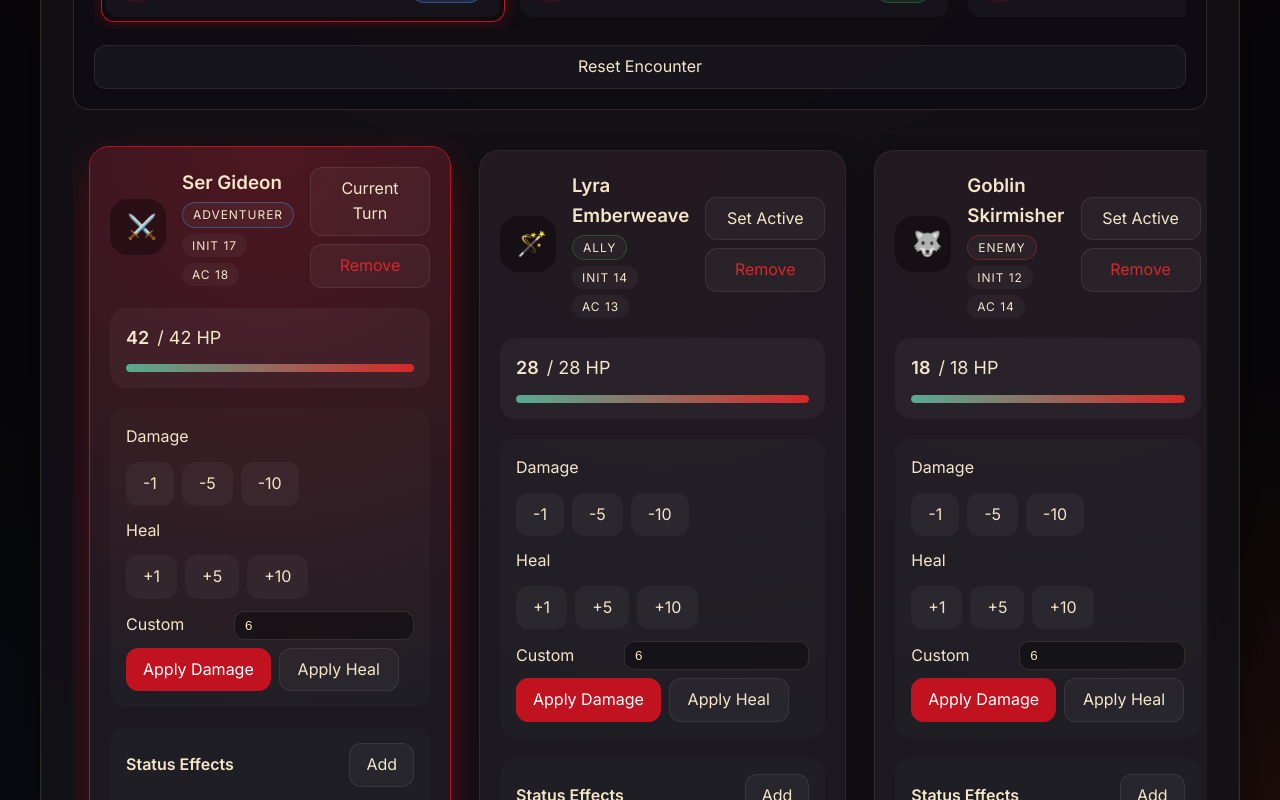
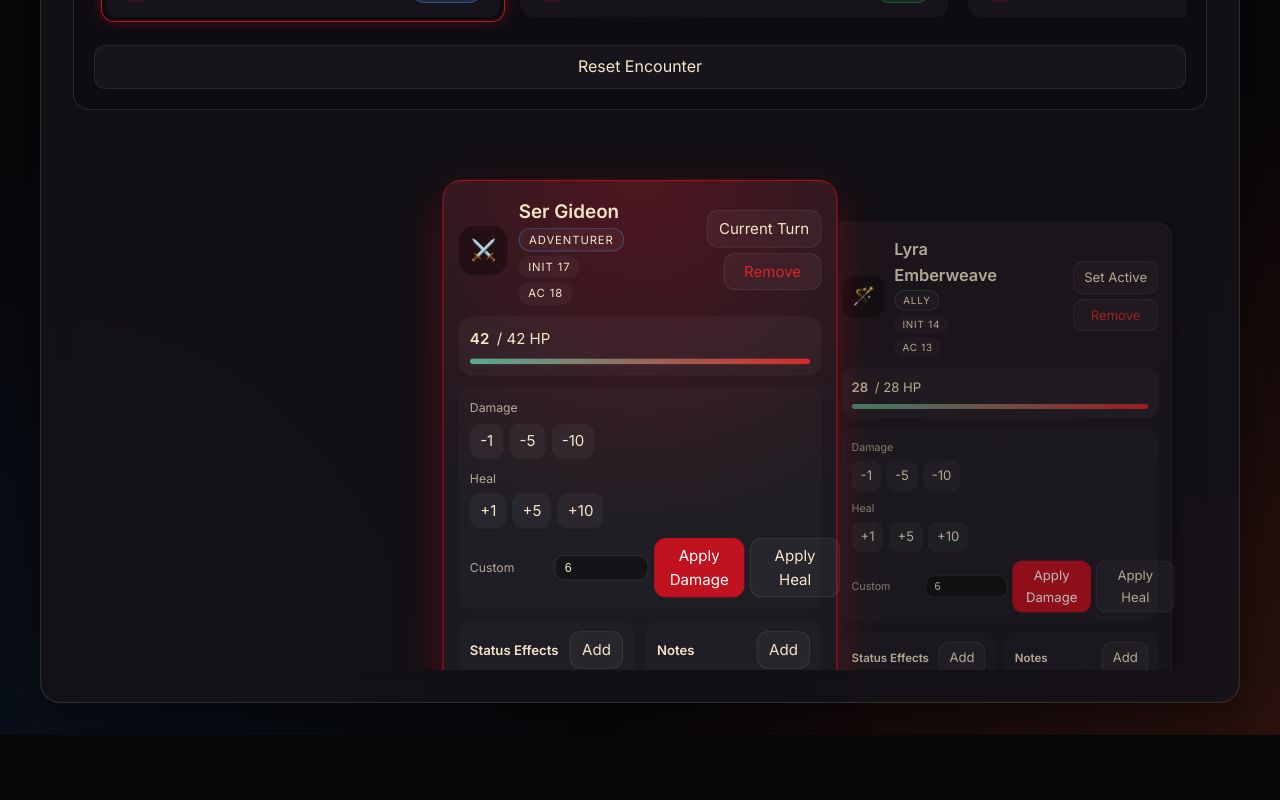
Before and after one commit to dmateja724/dnd-combat-tracker, a React (Vite) app: page / in a window 1280 px wide. Shown: the part 340-1140 px from the top of the page. After the commit the page ends 1075 px from the top, so only its background shows below. Built offline with nearby package versions, Linux system fonts and the light colour scheme; a web font is replaced by a local one.

Commit message:
added carousel to combatants

```diff
--- a/src/components/CombatTracker.tsx
+++ b/src/components/CombatTracker.tsx
@@ -1,17 +1,21 @@
 import { useEffect, useRef, useState } from 'react';
+import type { CSSProperties } from 'react';
 import { useCombatTracker } from '../hooks/useCombatTracker';
 import InitiativeList from './InitiativeList';
 import CombatantCard from './CombatantCard';
 import AddCombatantForm from './forms/AddCombatantForm';
 import type { StatusEffectTemplate } from '../types';
 
+type CarouselItemStyle = CSSProperties & {
+  '--offset'?: number;
+  '--abs-offset'?: number;
+};
+
 const CombatTracker = () => {
   const { state, actions, presets } = useCombatTracker();
   const [showCreatePanel, setShowCreatePanel] = useState(false);
   const initiativeScrollRef = useRef<HTMLDivElement | null>(null);
   const initiativeRefs = useRef(new Map<string, HTMLLIElement>());
-  const combatantScrollRef = useRef<HTMLDivElement | null>(null);
-  const combatantRefs = useRef(new Map<string, HTMLDivElement>());
 
   const handleAddStatus = (combatantId: string, template: StatusEffectTemplate, rounds: number | null, note?: string) => {
     actions.addStatus(combatantId, template, rounds, note);
@@ -41,19 +45,16 @@ const CombatTracker = () => {
     scrollItemIntoView(container, item);
   }, [state.activeCombatantId, state.combatants]);
 
-  useEffect(() => {
-    if (!state.activeCombatantId) return;
-    const container = combatantScrollRef.current;
-    const card = combatantRefs.current.get(state.activeCombatantId);
-    if (!container || !card) return;
-    scrollItemIntoView(container, card);
-  }, [state.activeCombatantId, state.combatants]);
+  const activeIndex = state.activeCombatantId
+    ? state.combatants.findIndex((combatant) => combatant.id === state.activeCombatantId)
+    : 0;
+  const normalizedActiveIndex = activeIndex === -1 ? 0 : activeIndex;
 
   return (
     <div className="tracker-shell">
       <header className="tracker-header">
         <div>
-          <h1>Dungeons & Tactics</h1>
+          <h1>D&D Combat Tracker</h1>
           <p className="tracker-subtitle">Keep the encounter flowing with initiative, damage, and status tracking.</p>
         </div>
         <div className="tracker-round">
@@ -125,22 +126,29 @@ const CombatTracker = () => {
               )}
             </div>
           ) : (
-            <div className="combatant-scroll" ref={combatantScrollRef}>
-              {state.combatants.map((combatant) => (
+            <div className="combatant-carousel">
+              <div className="combatant-carousel-track">
+                {state.combatants.map((combatant, index) => {
+                  const isActive = combatant.id === state.activeCombatantId || (!state.activeCombatantId && index === normalizedActiveIndex);
+                  const offset = index - normalizedActiveIndex;
+                  const distance = Math.abs(offset);
+                  const style: CarouselItemStyle = {
+                    '--offset': offset,
+                    '--abs-offset': distance,
+                    zIndex: state.combatants.length - distance,
+                    opacity: distance > 2 ? 0 : Math.max(0.2, 1 - distance * 0.18),
+                    pointerEvents: distance > 2 ? 'none' : 'auto'
+                  };
+
+                  return (
                     <div
                       key={combatant.id}
-                  className="combatant-card-wrapper"
-                  ref={(node) => {
-                    if (node) {
-                      combatantRefs.current.set(combatant.id, node);
-                    } else {
-                      combatantRefs.current.delete(combatant.id);
-                    }
-                  }}
+                      className={`combatant-carousel-item${isActive ? ' active' : ''}`}
+                      style={style}
                     >
                       <CombatantCard
                         combatant={combatant}
-                    isActive={combatant.id === state.activeCombatantId}
+                        isActive={isActive}
                         onCenter={() => actions.setActiveCombatant(combatant.id)}
                         onDamage={(amount) => actions.applyDelta(combatant.id, amount)}
                         onHeal={(amount) => actions.applyDelta(combatant.id, -amount)}
@@ -151,7 +159,9 @@ const CombatTracker = () => {
                         statusPresets={presets.statuses}
                       />
                     </div>
-              ))}
+                  );
+                })}
+              </div>
             </div>
           )}
         </section>
--- a/src/components/CombatantCard.tsx
+++ b/src/components/CombatantCard.tsx
@@ -189,6 +189,7 @@ const CombatantCard = ({
         </form>
       </section>
 
+      <div className="card-bottom">
         <section className="status-section">
           <div className="status-head">
             <h4>Status Effects</h4>
@@ -336,6 +337,7 @@ const CombatantCard = ({
             </p>
           )}
         </section>
+      </div>
     </article>
   );
 };
--- a/src/styles.css
+++ b/src/styles.css
@@ -179,36 +179,64 @@ button {
   gap: 16px;
 }
 
-.combatant-scroll {
-  display: inline-flex;
-  gap: 12px;
-  overflow-x: auto;
-  padding: 8px 8px 12px;
-  min-height: 100%;
+.combatant-carousel {
+  --carousel-item-gap: clamp(260px, 40vw, 360px);
+  display: flex;
+  justify-content: center;
+  min-height: clamp(460px, 58vh, 520px);
+  padding: 32px 0 40px;
+  position: relative;
+  overflow-x: hidden;
+  overflow-y: visible;
 }
 
-.combatant-scroll::-webkit-scrollbar {
-  height: 10px;
+.combatant-carousel-track {
+  position: relative;
+  width: min(100%, 960px);
+  min-height: inherit;
 }
 
-.combatant-scroll::-webkit-scrollbar-thumb {
-  background: rgba(255, 255, 255, 0.12);
-  border-radius: 999px;
+.combatant-carousel-item {
+  position: absolute;
+  top: 0;
+  left: 50%;
+  width: clamp(300px, 36vw, 420px);
+  transform: translateX(-50%)
+    translateX(calc(var(--offset) * var(--carousel-item-gap)))
+    scale(calc(0.94 - min(var(--abs-offset), 2) * 0.12));
+  transition: transform 0.45s ease, opacity 0.45s ease, filter 0.45s ease;
+  filter: brightness(calc(1 - min(var(--abs-offset), 2) * 0.12));
 }
 
-.combatant-card-wrapper {
-  flex: 0 0 360px;
-  display: flex;
-  padding: 8px;
-}
-
-.combatant-card-wrapper > .combatant-card {
+.combatant-carousel-item .combatant-card {
   width: 100%;
 }
 
-.combatant-scroll::after {
-  content: "";
-  flex: 0 0 8px;
+.combatant-carousel-item.active {
+  filter: brightness(1);
+  transform: translateX(-50%)
+    translateX(calc(var(--offset) * var(--carousel-item-gap)))
+    scale(0.94);
+}
+
+@media (max-width: 768px) {
+  .combatant-carousel {
+    --carousel-item-gap: clamp(200px, 78vw, 300px);
+    min-height: 360px;
+    padding: 28px 0 34px;
+  }
+
+  .combatant-carousel-item {
+    width: min(92vw, 360px);
+  }
+
+  .controls {
+    grid-template-columns: 1fr;
+  }
+
+  .card-bottom {
+    grid-template-columns: 1fr;
+  }
 }
 
 
@@ -288,8 +316,8 @@ button {
   box-shadow: 0 10px 28px rgba(0, 0, 0, 0.35);
   display: flex;
   flex-direction: column;
-  gap: 20px;
-  padding: 20px;
+  gap: 12px;
+  padding: 16px;
   position: relative;
   transition: transform 0.2s ease, box-shadow 0.2s ease, border 0.2s ease;
 }
@@ -317,21 +345,25 @@ button {
   align-items: center;
   align-items: center;
   display: grid;
-  gap: 16px;
-  grid-template-columns: 56px 1fr auto;
+  gap: 12px;
+  grid-template-columns: 52px 1fr auto;
+}
+
+.card-head h3 {
+  font-size: 20px;
 }
 
 .avatar {
   align-items: center;
   background: rgba(0, 0, 0, 0.35);
   border: 1px solid transparent;
-  border-radius: 18px;
+  border-radius: 16px;
   display: grid;
-  font-size: 24px;
-  height: 56px;
+  font-size: 22px;
+  height: 52px;
   justify-items: center;
   transition: border 0.2s ease, transform 0.2s ease;
-  width: 56px;
+  width: 52px;
 }
 
 .avatar:hover {
@@ -342,8 +374,8 @@ button {
 .meta {
   display: flex;
   flex-wrap: wrap;
-  gap: 6px;
-  margin-top: 4px;
+  gap: 5px;
+  margin-top: 2px;
 }
 
 .tag {
@@ -371,32 +403,47 @@ button {
   align-items: center;
   display: flex;
   flex-wrap: wrap;
-  gap: 8px 12px;
+  gap: 6px 10px;
   justify-content: flex-end;
 }
 
 .card-actions button {
-  min-width: 120px;
+  min-width: 104px;
+}
+
+.combatant-card button {
+  padding: 6px 12px;
+}
+
+.quick-row button,
+.custom-row button {
+  padding: 5px 10px;
+}
+
+.card-bottom {
+  display: grid;
+  gap: 12px;
+  grid-template-columns: repeat(2, minmax(0, 1fr));
 }
 
 .hp-block {
   background: rgba(255, 255, 255, 0.04);
   border-radius: 16px;
-  padding: 16px;
+  padding: 12px;
 }
 
 .hp-info {
   align-items: baseline;
   display: flex;
   gap: 8px;
-  font-size: 18px;
+  font-size: 16px;
 }
 
 .hp-bar {
   background: rgba(255, 255, 255, 0.08);
   border-radius: 999px;
-  height: 8px;
-  margin-top: 12px;
+  height: 6px;
+  margin-top: 8px;
   overflow: hidden;
 }
 
@@ -409,37 +456,37 @@ button {
 .controls {
   background: rgba(255, 255, 255, 0.02);
   border-radius: 16px;
-  display: flex;
-  flex-direction: column;
-  gap: 12px;
-  padding: 16px;
+  display: grid;
+  gap: 10px;
+  grid-template-columns: repeat(auto-fit, minmax(208px, 1fr));
+  padding: 12px;
 }
 
 .quick-row {
-  align-items: center;
+  align-items: stretch;
   display: flex;
-  gap: 12px;
-  justify-content: space-between;
-  flex-wrap: wrap;
+  flex-direction: column;
+  gap: 6px;
 }
 
 .quick-row > span {
-  flex: 1 0 120px;
-  min-width: 120px;
+  font-size: 13px;
+  color: var(--text-secondary);
 }
 
 .quick-row > div {
   display: inline-flex;
-  gap: 8px;
-  flex-wrap: wrap;
-  justify-content: flex-end;
+  gap: 6px;
+  flex-wrap: nowrap;
+  justify-content: flex-start;
 }
 
 .custom-row {
   align-items: center;
-  display: flex;
-  flex-wrap: wrap;
-  gap: 8px;
+  display: grid;
+  gap: 6px;
+  grid-template-columns: auto 1fr auto auto;
+  grid-column: 1 / -1;
 }
 
 .custom-row input {
@@ -447,26 +494,32 @@ button {
   border: 1px solid var(--border-soft);
   border-radius: 10px;
   color: inherit;
-  padding: 6px 10px;
-  flex: 1 1 140px;
-  min-width: 120px;
+  padding: 5px 10px;
+  min-width: 100px;
+  justify-self: stretch;
 }
 
 .custom-row label {
-  flex: 0 0 auto;
-  min-width: 100px;
+  min-width: 84px;
+  justify-self: start;
+  font-size: 13px;
+  color: var(--text-secondary);
 }
 
 .custom-row button {
-  flex: 0 1 auto;
-  min-width: 120px;
+  min-width: 96px;
+  justify-self: start;
 }
 
 .status-section,
 .notes-section {
   background: rgba(255, 255, 255, 0.02);
   border-radius: 16px;
-  padding: 16px;
+  padding: 12px;
+  display: flex;
+  flex-direction: column;
+  gap: 8px;
+  flex: 1 1 0;
 }
 
 .status-head,
@@ -474,13 +527,19 @@ button {
   align-items: center;
   display: flex;
   justify-content: space-between;
-  margin-bottom: 12px;
+  margin-bottom: 8px;
+}
+
+.status-head h4,
+.notes-head h4 {
+  font-size: 14px;
+  margin: 0;
 }
 
 .status-chips {
   display: flex;
   flex-wrap: wrap;
-  gap: 10px;
+  gap: 8px;
 }
 
 .status-chip {
@@ -489,9 +548,9 @@ button {
   border-radius: 999px;
   color: #1f1b24;
   display: inline-flex;
-  font-size: 13px;
-  gap: 6px;
-  padding: 6px 12px;
+  font-size: 12px;
+  gap: 5px;
+  padding: 5px 10px;
 }
 
 .status-chip .icon {
@@ -507,8 +566,8 @@ button {
 
 .status-form {
   display: grid;
-  gap: 12px;
-  margin-top: 16px;
+  gap: 10px;
+  margin-top: 8px;
 }
 
 .status-form label {
@@ -520,26 +579,27 @@ button {
 
 .custom-status-fields {
   display: grid;
-  gap: 12px;
+  gap: 8px;
   grid-template-columns: repeat(3, minmax(0, 1fr));
 }
 
 .status-actions {
   display: flex;
   flex-wrap: wrap;
-  gap: 12px;
+  gap: 8px;
   justify-content: flex-end;
 }
 
 .notes-editor {
   display: grid;
-  gap: 12px;
+  gap: 8px;
 }
 
 .notes-copy {
   color: var(--text-secondary);
-  font-size: 14px;
+  font-size: 13px;
   line-height: 1.5;
+  margin: 0;
 }
 
 .add-combatant {
@@ -669,10 +729,6 @@ button.wide {
   .card-actions button {
     min-width: 0;
   }
-
-  .quick-row > span {
-    flex: 1 0 100px;
-  }
 }
 
 
@@ -692,36 +748,23 @@ button.wide {
   }
 
   .quick-row {
-    flex-direction: column;
-    align-items: stretch;
-  }
-
-  .quick-row > span {
-    min-width: 0;
+    gap: 8px;
   }
 
   .quick-row > div {
-    justify-content: flex-start;
+    flex-wrap: wrap;
   }
 
   .custom-row {
-    flex-direction: column;
-    align-items: stretch;
+    grid-template-columns: 1fr;
   }
 
-  .custom-row label {
+  .custom-row label,
+  .custom-row input,
+  .custom-row button {
     width: 100%;
-  }
-
-  .custom-row input {
-    flex: 1 1 auto;
     min-width: 0;
-    width: 100%;
-  }
-
-  .custom-row button {
-    min-width: 0;
-    width: 100%;
+    justify-self: stretch;
   }
 
   .status-actions {
```
Lines whose indentation alone changed are shown as unchanged.
